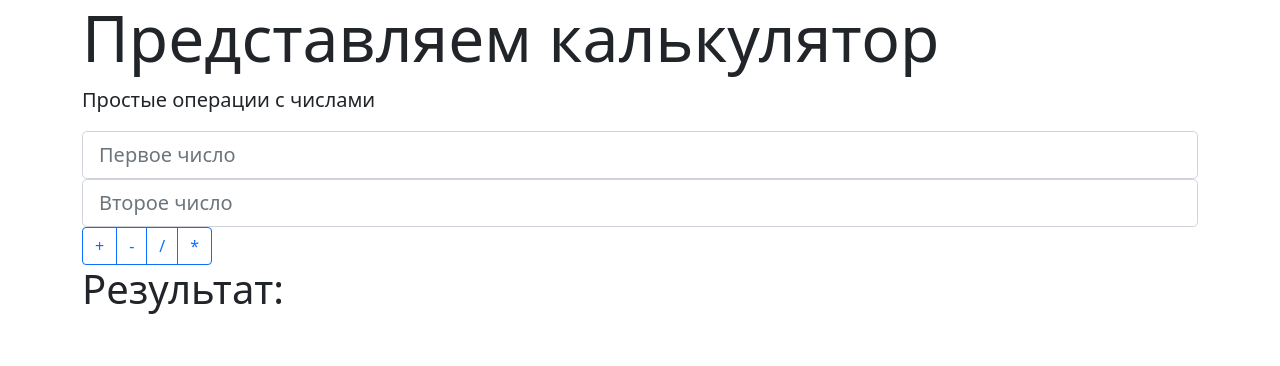
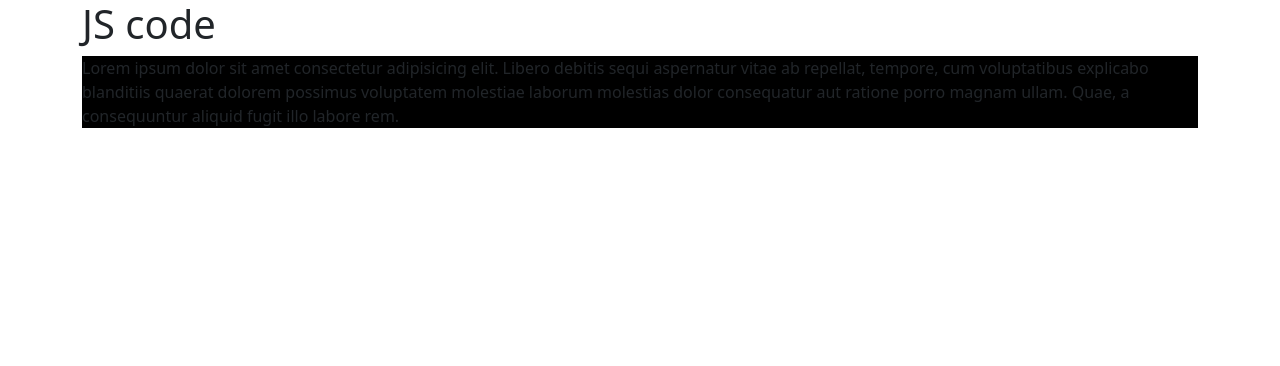
Before and after one commit to radwaydenard/jslearn, a website: page index.html in a window 1280 px wide. Drawn offline with nearby package versions, Linux system fonts and the light colour scheme.

Commit message:
VS Code FIX

```diff
--- a/index.html
+++ b/index.html
@@ -1,28 +1,30 @@
 <!DOCTYPE html>
 <html lang="en">
   <head>
-  <meta charset="UTF-8">
-  <meta name="viewport" content="width=device-width, initial-scale=1.0">
-  <meta http-equiv="X-UA-Compatible" content="ie=edge">
-  <link rel="stylesheet" href="styles.css">
-  <link href="https://cdn.jsdelivr.net/npm/bootstrap@5.1.3/dist/css/bootstrap.min.css" rel="stylesheet" integrity="sha384-1BmE4kWBq78iYhFldvKuhfTAU6auU8tT94WrHftjDbrCEXSU1oBoqyl2QvZ6jIW3" crossorigin="anonymous">
+    <meta charset="UTF-8" />
+    <meta name="viewport" content="width=device-width, initial-scale=1.0" />
+    <meta http-equiv="X-UA-Compatible" content="ie=edge" />
+    <link rel="stylesheet" href="styles.css" />
+    <link
+      href="https://cdn.jsdelivr.net/npm/bootstrap@5.1.3/dist/css/bootstrap.min.css"
+      rel="stylesheet"
+      integrity="sha384-1BmE4kWBq78iYhFldvKuhfTAU6auU8tT94WrHftjDbrCEXSU1oBoqyl2QvZ6jIW3"
+      crossorigin="anonymous"
+    />
     <title>Document</title>
   </head>
   <body>
+    <div class="container">
+      <h1>JS code</h1>
+      <p>
+        Lorem ipsum dolor sit amet consectetur adipisicing elit. Libero debitis
+        sequi aspernatur vitae ab repellat, tempore, cum voluptatibus explicabo
+        blanditiis quaerat dolorem possimus voluptatem molestiae laborum
+        molestias dolor consequatur aut ratione porro magnam ullam. Quae, a
+        consequuntur aliquid fugit illo labore rem.
+      </p>
+    </div>
 
- <div class="container" id="calc">
-   <h1 class="display-3">Представляем калькулятор</h1>
-   <p class="lead">Простые операции с числами</p>
-   <input id="num1" class="form-control form-control-lg" type="text" placeholder="Первое число" aria-label=".form-control-lg example">
-   <input id="num2" class="form-control form-control-lg" type="text" placeholder="Второе число" aria-label=".form-control-lg example">
-   <div class="btn-group" role="group" aria-label="Basic outlined example">
-     <button type="button" class="btn btn-outline-primary" onclick="plus()">+</button>
-     <button type="button" class="btn btn-outline-primary" onclick="minus()">-</button>
-     <button type="button" class="btn btn-outline-primary" onclick="devision()">/</button>
-     <button type="button" class="btn btn-outline-primary" onclick="multiply()">*</button>
-   </div>
-   <div class="display-6">Результат: <nobr class="display-6" id="out"></nobr></div>
- </div>
     <script src="scripts.js"></script>
   </body>
 </html>
--- a/scripts.js
+++ /dev/null
@@ -1,41 +0,0 @@
-console.log("Скрипт подключен")
-
-function plus(){
-    let n1, n2, plus;
-    n1 = document.getElementById("num1").value
-    n2 = document.getElementById("num2").value
-
-    plus = +n1 + +n2
-
-    document.getElementById("out").innerHTML = plus
-}
-
-function minus(){
-    let n1, n2, minus;
-    n1 = document.getElementById("num1").value
-    n2 = document.getElementById("num2").value
-
-    minus = +n1 - +n2
-
-    document.getElementById("out").innerHTML = minus
-}
-
-function devision(){
-    let n1, n2, devision;
-    n1 = document.getElementById("num1").value
-    n2 = document.getElementById("num2").value
-
-    devision = +n1 / +n2
-
-    document.getElementById("out").innerHTML = devision
-}
-
-function multiply(){
-    let n1, n2, multiply;
-    n1 = document.getElementById("num1").value
-    n2 = document.getElementById("num2").value
-
-    multiply = +n1 * +n2
-
-    document.getElementById("out").innerHTML = multiply
-}
--- a/styles.css
+++ b/styles.css
@@ -1,6 +1,7 @@
-body {
+div .container {
   text-align: center;
 }
-.container {
-  padding-bottom: 50px;
+
+p {
+  background-color: black;
 }
```
Lines whose indentation alone changed are shown as unchanged.
